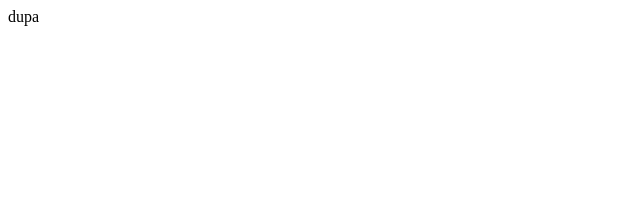
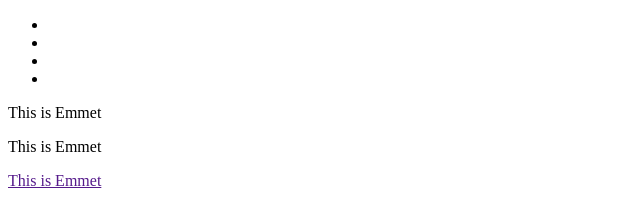
Before and after one commit to pczerski/start, a plain HTML site: page index.html in a window 1280 px wide. Shown: the whole page, without its empty margins (0-640 px from the left). Drawn offline with Linux system fonts and the light colour scheme.

Commit message:
druga zmiana

```diff
--- a/index.html
+++ b/index.html
@@ -1,7 +1,28 @@
 <!DOCTYPE html>
-<html lang="pl">
-<head></head>
-    <body>
-        dupa
-    </body>
+<html lang="en">
+
+<head>
+    <meta charset="UTF-8">
+    <title>Document</title>
+</head>
+
+<body>
+    <ul>
+        <li></li>
+        <li></li>
+        <li></li>
+        <li></li>
+    </ul>
+    <div>This is Emmet</div>
+    <p>This is Emmet</p>
+    <a href="">This is Emmet</a>
+    <div>
+        <p id="paragraf-1"></p>
+        <p id="paragraf-2"></p>
+        <p id="paragraf-3"></p>
+        <p id="paragraf-4"></p>
+        <p id="paragraf-5"></p>
+    </div>
+</body>
+
 </html>
```
